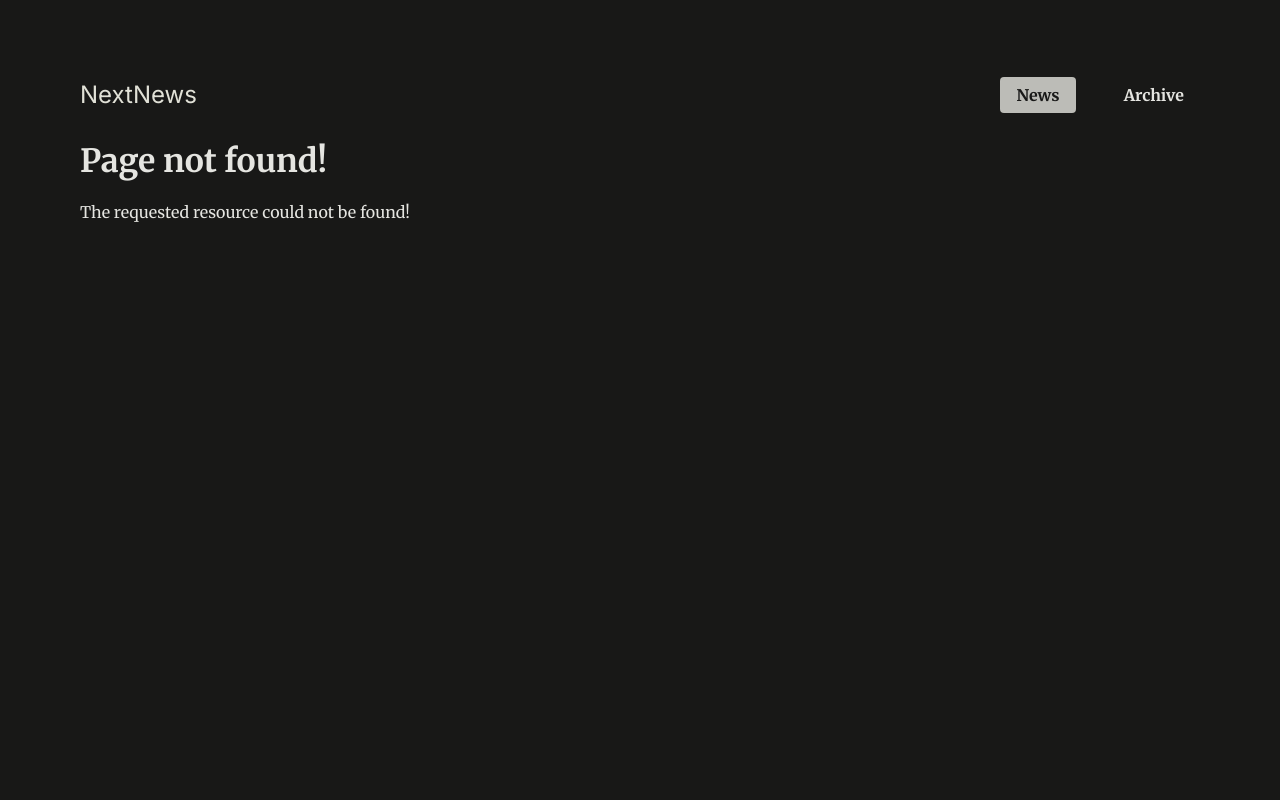
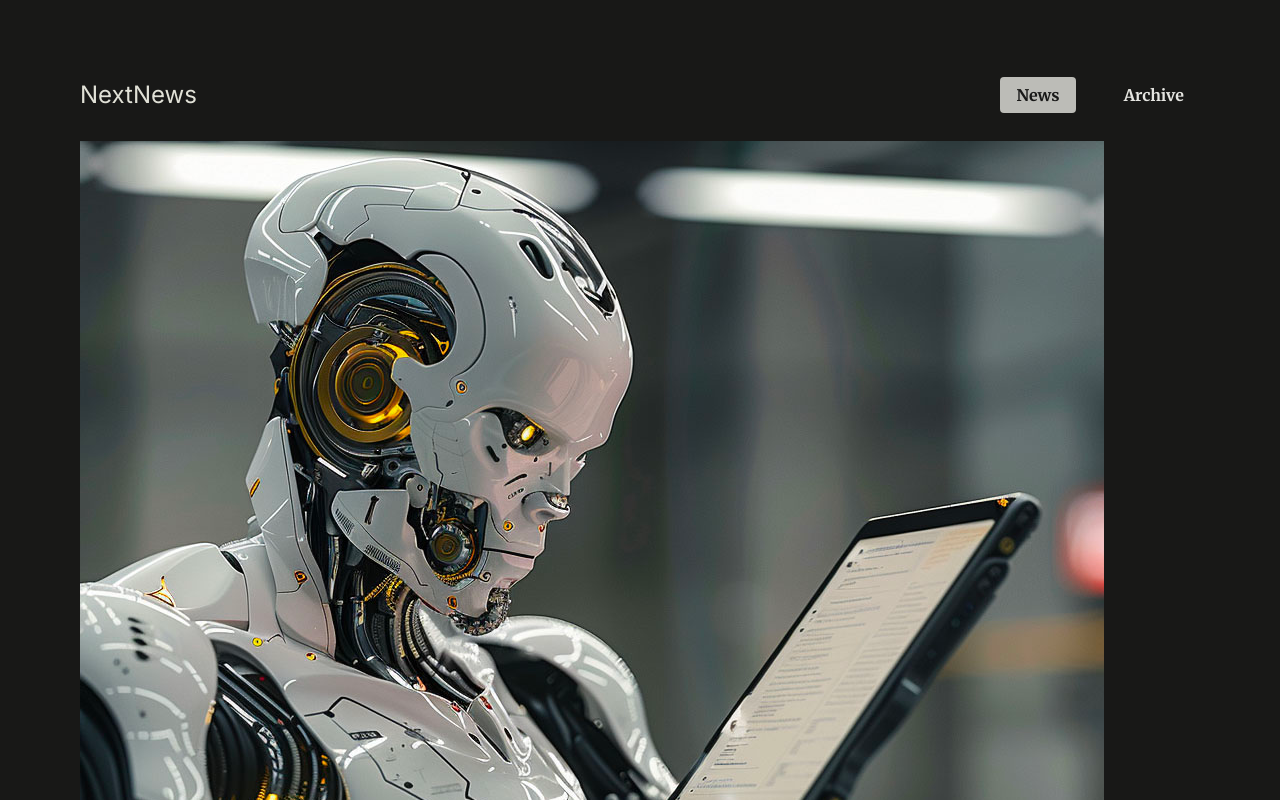
Before and after one commit to dinotutic/routing_and_rendering, a Next.js app: page /news/will-ai-replace-humans/image in a window 1280 px wide. Before the commit this address had no page. Shown: the top 800 px of the page. Built offline with nearby package versions, Linux system fonts and the light colour scheme.

Commit message:
added photo view on articles

```diff
--- /dev/null
+++ b/app/news/[newsSlug]/image/page.js
@@ -0,0 +1,19 @@
+import { DUMMY_NEWS } from "@/dummy-news";
+import { notFound } from "next/navigation";
+
+export default function ImagePage({ params }) {
+  const newsItemSlug = params.newsSlug;
+  const newsItem = DUMMY_NEWS.find(
+    (newsItem) => newsItem.slug === newsItemSlug
+  );
+
+  if (!newsItem) {
+    notFound();
+  }
+
+  return (
+    <div className="fullscreen-image">
+      <img src={`/images/news/${newsItem.image}`} alt={newsItem.title} />
+    </div>
+  );
+}
--- a/app/news/[newsSlug]/page.js
+++ b/app/news/[newsSlug]/page.js
@@ -1,5 +1,6 @@
 import { DUMMY_NEWS } from "@/dummy-news";
 import { notFound } from "next/navigation";
+import Link from "next/link";
 
 export default function NewsIdPage({ params }) {
   const newsSlug = params.newsSlug;
@@ -11,7 +12,9 @@
   return (
     <article className="news-article">
       <header>
-        <img src={`/images/news/${newsItem.image}`} alt={newsItem.title} />
+        <Link href={`/news/${newsItem.slug}/image`}>
+          <img src={`/images/news/${newsItem.image}`} alt={newsItem.title} />
+        </Link>
         <h1>{newsItem.title}</h1>
         <time dateTime={newsItem.date}>{newsItem.date}</time>
       </header>
```
